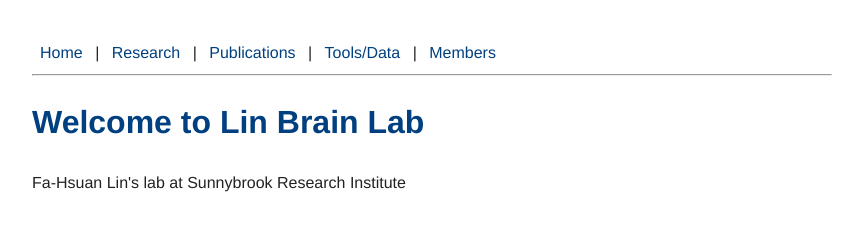
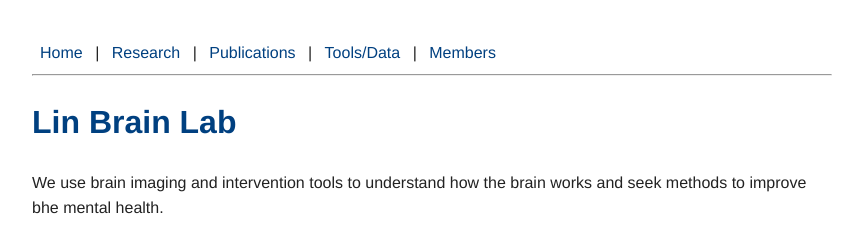
Before and after one commit to Lin-Brain-Lab/lin-brain-lab.github.io, a plain HTML site: page index.html in a window 1280 px wide. Shown: the whole page, without its empty margins (208-1071 px from the left). Drawn offline with Linux system fonts and the light colour scheme.

Commit message:
Update index.html

```diff
--- a/index.html
+++ b/index.html
@@ -14,7 +14,7 @@
     <a href="members.html">Members</a>
   </nav>
   <hr>
-  <h1>Welcome to Lin Brain Lab</h1>
-  <p>Fa-Hsuan Lin's lab at Sunnybrook Research Institute</p>
+  <h1>Lin Brain Lab</h1>
+  <p> We use brain imaging and intervention tools to understand how the brain works and seek methods to improve bhe mental health.</p>
 </body>
 </html>
```
